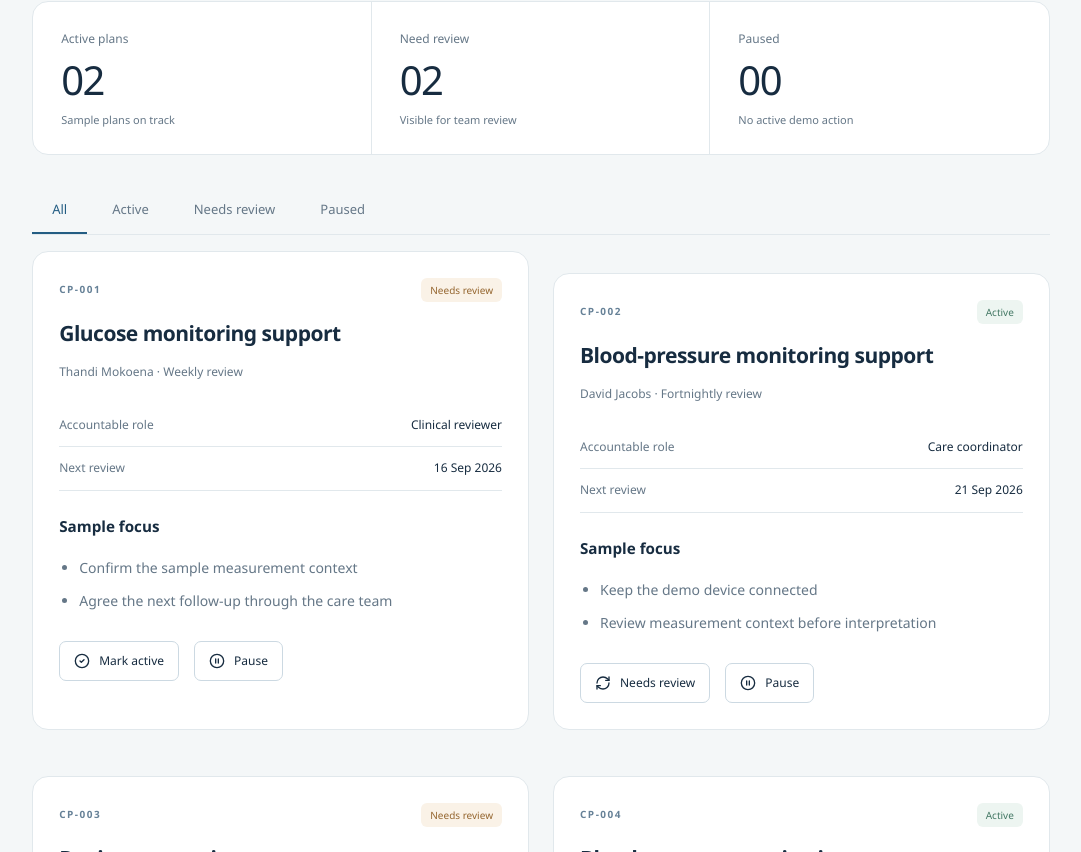
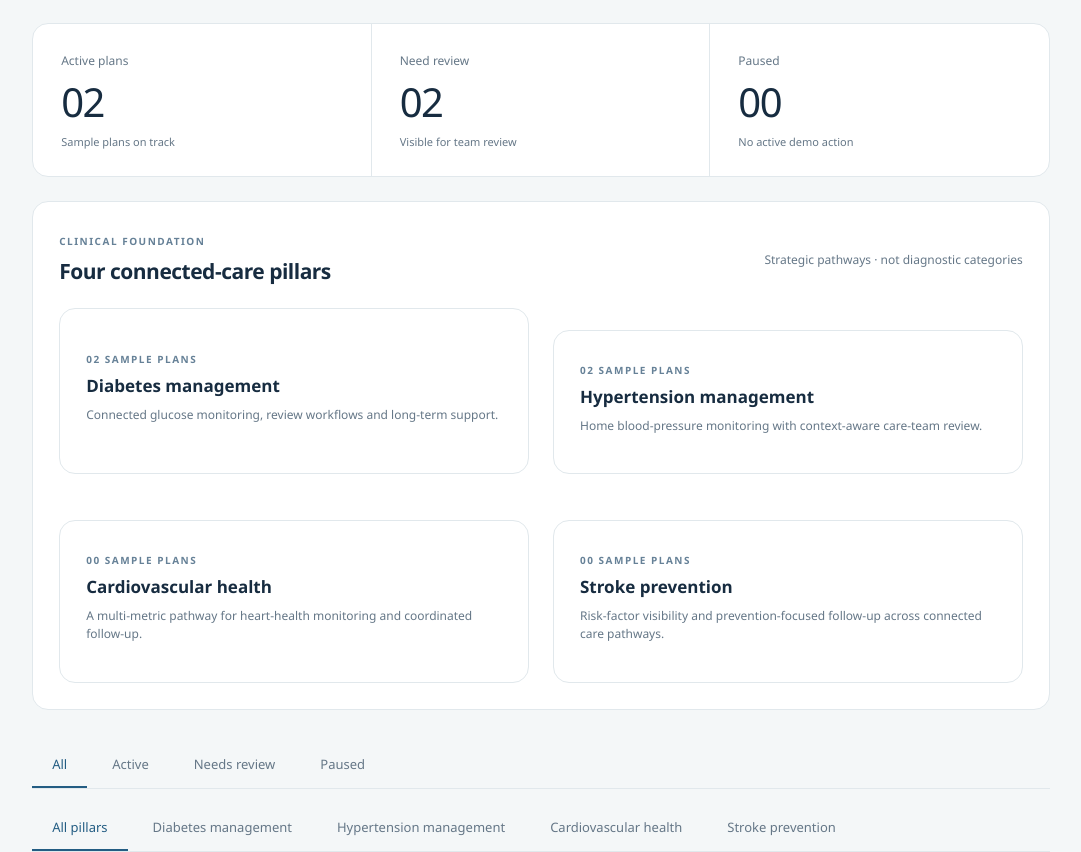
Before and after one commit to AI-Ninja-dev/caregrid, a Next.js app: page /plans in a window 1280 px wide. Shown: the part 328-1180 px from the top of the page, without its empty margins (99-1180 px from the left). Built offline with nearby package versions, Linux system fonts and the light colour scheme.

Commit message:
feat: expose four clinical pillars in care plans

```diff
--- a/app/plans/page.tsx
+++ b/app/plans/page.tsx
@@ -4,16 +4,18 @@ import { useMemo, useState } from 'react';
 import Link from 'next/link';
 import { ArrowLeft, CheckCircle2, PauseCircle, RefreshCw } from 'lucide-react';
 import { patients } from '../../lib/demo';
-import { planCountByStatus, sampleCarePlans, updatePlanStatus, type CarePlan, type PlanStatus } from '../../lib/care-plans';
+import { clinicalPillars, planCountByPillar, planCountByStatus, sampleCarePlans, updatePlanStatus, type CarePlan, type ClinicalPillar, type PlanStatus } from '../../lib/care-plans';
 
 const statuses: PlanStatus[] = ['Active', 'Needs review', 'Paused'];
 
 export default function CarePlansPage() {
   const [plans, setPlans] = useState<CarePlan[]>(sampleCarePlans);
   const [filter, setFilter] = useState<PlanStatus | 'All'>('All');
+  const [pillarFilter, setPillarFilter] = useState<ClinicalPillar | 'All pillars'>('All pillars');
   const [message, setMessage] = useState('');
   const counts = useMemo(() => planCountByStatus(plans), [plans]);
-  const visible = filter === 'All' ? plans : plans.filter((plan) => plan.status === filter);
+  const pillarCounts = useMemo(() => planCountByPillar(plans), [plans]);
+  const visible = plans.filter((plan) => (filter === 'All' || plan.status === filter) && (pillarFilter === 'All pillars' || plan.pillar === pillarFilter));
 
   function setStatus(id: string, status: PlanStatus) {
     const previous = plans.find((plan) => plan.id === id);
@@ -26,7 +28,7 @@ export default function CarePlansPage() {
   return <main className="shell" style={{ minHeight: '100vh', display: 'block', padding: 'clamp(1.25rem, 4vw, 4rem)', maxWidth: 1120, margin: '0 auto' }}>
     <Link className="text-button back" href="/"><ArrowLeft size={16} /> Back to CareGrid workspace</Link>
     <div className="page-heading" style={{ marginTop: '2rem' }}>
-      <div><span className="eyebrow">CARE PLAN REVIEW</span><h1>Plans with a clear owner.</h1><p>Fictional care-plan summaries for the working demo. Changes stay only in this page until it is refreshed.</p></div>
+      <div><span className="eyebrow">CARE PLAN REVIEW</span><h1>Plans aligned to CareGrid’s four clinical pillars.</h1><p>Fictional care-plan summaries for diabetes, hypertension, cardiovascular health and stroke prevention. Changes stay only in this page until it is refreshed.</p></div>
       <span className="demo-pill">Demo environment</span>
     </div>
     <div className="demo-notice"><span className="dot" /><span>No clinical targets, interventions, or patient messaging are implemented. Do not use this page for real care decisions.</span></div>
@@ -35,17 +37,31 @@ export default function CarePlansPage() {
       <article><span>Need review</span><strong>{String(counts['Needs review']).padStart(2, '0')}</strong><small>Visible for team review</small></article>
       <article><span>Paused</span><strong>{String(counts.Paused).padStart(2, '0')}</strong><small>No active demo action</small></article>
     </div>
-    <div className="tabs" aria-label="Filter care plans" style={{ margin: '2rem 0 1rem' }}>
+    <section className="panel" style={{ marginTop: '1.5rem' }}>
+      <div className="panel-heading"><div><span className="eyebrow">CLINICAL FOUNDATION</span><h2>Four connected-care pillars</h2></div><span className="muted">Strategic pathways · not diagnostic categories</span></div>
+      <div className="device-grid" style={{ marginTop: '1rem' }}>
+        {clinicalPillars.map((pillar) => <button key={pillar.name} className="panel" style={{ textAlign: 'left', cursor: 'pointer' }} aria-pressed={pillarFilter === pillar.name} onClick={() => setPillarFilter(pillarFilter === pillar.name ? 'All pillars' : pillar.name)}>
+          <span className="eyebrow">{String(pillarCounts[pillar.name]).padStart(2, '0')} SAMPLE PLANS</span>
+          <h3>{pillar.name}</h3>
+          <p className="muted">{pillar.description}</p>
+        </button>)}
+      </div>
+    </section>
+    <div className="tabs" aria-label="Filter care plans by status" style={{ margin: '2rem 0 1rem' }}>
       {(['All', ...statuses] as const).map((status) => <button key={status} aria-pressed={filter === status} onClick={() => setFilter(status)}>{status}</button>)}
     </div>
+    <div className="tabs" aria-label="Filter care plans by clinical pillar" style={{ margin: '0 0 1rem' }}>
+      {(['All pillars', ...clinicalPillars.map((pillar) => pillar.name)] as const).map((pillar) => <button key={pillar} aria-pressed={pillarFilter === pillar} onClick={() => setPillarFilter(pillar)}>{pillar}</button>)}
+    </div>
     <p className={message ? 'status' : 'sr-only'} role="status">{message}</p>
-    <div className="device-grid">
+    {visible.length === 0 ? <section className="panel empty"><h2>No sample plans in this pathway yet.</h2><p>This pillar is part of the CareGrid product direction but is not represented by a fictional plan in the current demo dataset.</p><button className="secondary" onClick={() => { setFilter('All'); setPillarFilter('All pillars'); }}>Show all plans</button></section> : <div className="device-grid">
       {visible.map((plan) => {
         const person = patients.find((patient) => patient.id === plan.patientId);
         return <article className="panel" key={plan.id}>
           <div className="panel-heading"><span className="eyebrow">{plan.id}</span><span className={`badge ${plan.status === 'Active' ? 'good' : 'amber'}`}>{plan.status}</span></div>
           <h2>{plan.focus}</h2>
           <p className="muted">{person?.name ?? plan.patientId} · {plan.cadence}</p>
+          <span className="badge" style={{ marginTop: '0.75rem' }}>{plan.pillar}</span>
           <dl><div><dt>Accountable role</dt><dd>{plan.owner}</dd></div><div><dt>Next review</dt><dd>{plan.nextReview}</dd></div></dl>
           <h3 style={{ fontSize: '0.95rem', marginTop: '1.5rem' }}>Sample focus</h3>
           <ul className="readiness">{plan.goals.map((goal) => <li key={goal}>{goal}</li>)}</ul>
@@ -56,6 +72,6 @@ export default function CarePlansPage() {
           </div>
         </article>;
       })}
-    </div>
+    </div>}
   </main>;
 }
```
